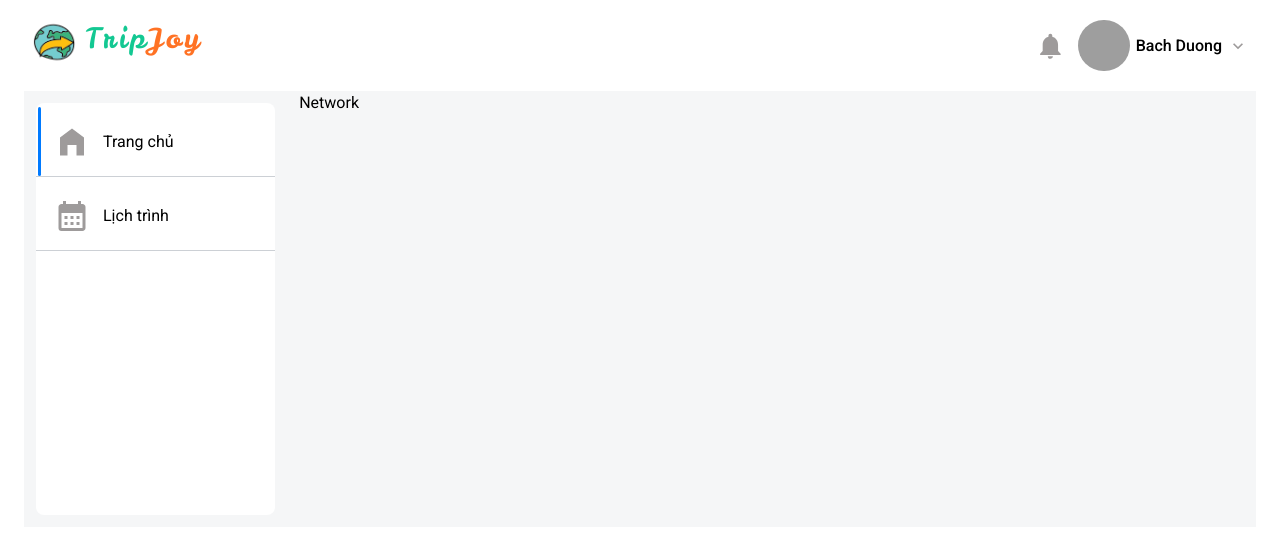
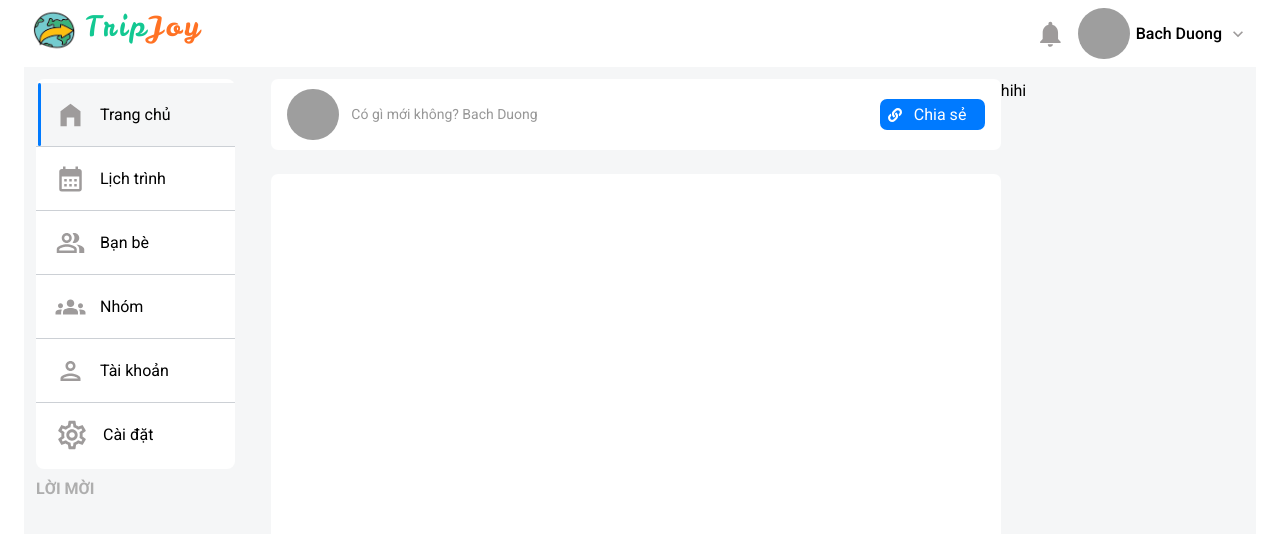
Before and after one commit to dilys23/TripJoy_Client_Website, a React (Vite) app: page / in a window 1280 px wide. Shown: the top 534 px of the page. Built offline with nearby package versions, Linux system fonts and the light colour scheme; grey boxes are pictures that could not be loaded.

Commit message:
ui network

```diff
--- a/src/components/Layout/DefaultLayout/DefaultLayout.jsx
+++ b/src/components/Layout/DefaultLayout/DefaultLayout.jsx
@@ -8,7 +8,7 @@
             <div className="mx-6 bg-bgGray ">
                 <div className='flex gap-x-3 w-full'>
                     <Sidebar></Sidebar>
-                    <div className="w-4/5">{children}</div>
+                    <div className="w-5/6">{children}</div>
                 </div>
             </div>
         </div>
--- a/src/components/Layout/components/Header/Header.jsx
+++ b/src/components/Layout/components/Header/Header.jsx
@@ -3,7 +3,7 @@
 import ava from '../../../../images/ava.jpg'
 function Header() {
     return (
-        <div className="flex justify-between px-8 py-5">
+        <div className="flex justify-between px-8 py-2">
             <div className='flex gap-x-2 cursor-pointer'>
                 <img src={logo} alt="logo" className="w-[35px] h-[34px] sm:w-[45px] sm:h-[44px]" />
                 <div className="w-[166px] h-[35px] flex">
@@ -22,7 +22,7 @@
                 </div>
             </div>
             <div className='flex items-center gap-x-3'>
-                <MdIcons.MdNotifications className='text-iconGray w-[23.74px] h-[30px] sm:w-[30.74px] sm:h-[40px]' />
+                <MdIcons.MdNotifications className='text-iconGray w-[23.74px] h-[30px] sm:w-[30.74px] sm:h-[40px] cursor-pointer' />
                 <div className='flex items-center gap-x-1.5 cursor-pointer'>
                     <img src={ava} alt="Avatar-user" className='w-[42px] h-[41px] sm:w-[52px] sm:h-[51px] rounded-90' />
                     <h3 className='sm:block font-medium text-base'>Bach Duong</h3>
--- /dev/null
+++ b/src/components/Layout/components/Posts/Post.jsx
@@ -0,0 +1,9 @@
+function Post() {
+    return (
+        <div className="w-full bg-white mb-6 sm:h-[453px] h-[300px] rounded-20">
+            <div></div>
+        </div>
+    );
+}
+
+export default Post;
--- /dev/null
+++ b/src/components/Layout/components/Posts/Posts.jsx
@@ -0,0 +1,13 @@
+import Post from "./Post";
+
+function Posts() {
+
+    return (
+        <div className="mt-6">
+            <Post></Post>
+            <Post></Post>
+        </div>
+    );
+}
+
+export default Posts;
--- /dev/null
+++ b/src/components/Layout/components/Posts/index.js
@@ -0,0 +1 @@
+export { default } from "./Posts"
--- a/src/components/Layout/components/Sidebar/Sidebar.jsx
+++ b/src/components/Layout/components/Sidebar/Sidebar.jsx
@@ -10,13 +10,14 @@
     };
 
     return (
-        <nav className='bg-white rounded-lg w-1/5 h-[412px] m-3'>
+        <div className='w-1/6 h-full m-3'>
+            <nav className='bg-white rounded-lg sm:h-[390px] h-[270px] items-center py-1'>
                 <SidebarItem
                     index={0}
                     isActive={isActive}
                     onClick={handleClick}
                     to={config.routes.network}
-                icon={<MdIcons.MdHomeFilled className='w-[38px] h-[36px] text-iconGray' />}
+                    icon={<MdIcons.MdHomeFilled className='sm:w-[35px] sm:h-[30px] w-[28px] h-[24px] text-iconGray' />}
                     title='Trang chủ'
                 ></SidebarItem>
                 <SidebarItem
@@ -24,11 +25,46 @@
                     isActive={isActive}
                     onClick={handleClick}
                     to={config.routes.plan}
-                icon={<MdIcons.MdCalendarMonth className='w-[38px] h-[36px] text-iconGray' />}
+                    icon={<MdIcons.MdCalendarMonth className='sm:w-[35px] sm:h-[30px] w-[28px] h-[24px] text-iconGray' />}
                     title='Lịch trình'
                 ></SidebarItem>
-
+                <SidebarItem
+                    index={2}
+                    isActive={isActive}
+                    onClick={handleClick}
+                    to={config.routes.plan}
+                    icon={<MdIcons.MdOutlinePeopleAlt className='sm:w-[35px] sm:h-[30px] w-[28px] h-[24px] text-iconGray' />}
+                    title='Bạn bè'
+                ></SidebarItem>
+                <SidebarItem
+                    index={3}
+                    isActive={isActive}
+                    onClick={handleClick}
+                    to={config.routes.plan}
+                    icon={<MdIcons.MdGroups className='sm:w-[35px] sm:h-[30px] w-[28px] h-[24px] text-iconGray' />}
+                    title='Nhóm'
+                ></SidebarItem>
+                <SidebarItem
+                    index={4}
+                    isActive={isActive}
+                    onClick={handleClick}
+                    to={config.routes.plan}
+                    icon={<MdIcons.MdOutlinePerson lendarMonth className='sm:w-[35px] sm:h-[30px] w-[28px] h-[24px] text-iconGray' />}
+                    title='Tài khoản'
+                ></SidebarItem>
+                <SidebarItem
+                    index={5}
+                    isActive={isActive}
+                    onClick={handleClick}
+                    to={config.routes.plan}
+                    icon={<MdIcons.MdOutlineSettings className='sm:w-[38px] sm:h-[34px] w-[28px] h-[24px] text-iconGray' />}
+                    title='Cài đặt'
+                ></SidebarItem>
             </nav>
+            <div className='mt-2'>
+                <span className='text-base text-[#AEAEAE] font-bold'>LỜI MỜI</span>
+            </div>
+        </div>
     );
 }
 
--- a/src/components/Layout/components/Sidebar/SidebarItem.jsx
+++ b/src/components/Layout/components/Sidebar/SidebarItem.jsx
@@ -3,11 +3,11 @@
 
 function SidebarItem({ index, isActive, onClick, icon, title, to }) {
     return (
-        <NavLink to={to} className={`flex items-center w-full h-[70px] gap-3 my-1 pl-[2px] border-bottom ${isActive === index} ? 'bg-bgGray' : ''}`}
+        <NavLink to={to} className={`flex items-center w-full sm:h-[64px] h-[45px] hover:bg-[#F2F2F2] gap-3 pl-[2px] ${index != 5 ? 'border-bottom' : ''} ${isActive === index ? 'bg-bgGray  transition duration-300 ease-in-out' : ''}`}
             onClick={() => onClick(index)}>
-            <span className={`w-[3px] h-full rounded-[26px] ${isActive === index ? 'bg-[#007AFF]' : 'bg-transparent'}`}></span>
+            <span className={`w-[3px] h-full rounded-[26px] ${isActive === index ? 'bg-[#007AFF]  transition duration-300 ease-in-out' : 'bg-transparent'}`}></span>
             {icon}
-            <span className='text-base text-center font-normal'>{title}</span>
+            <span className='text-center sm:font-normal sm:text-base hidden sm:block'>{title}</span>
         </NavLink>
     );
 }
--- a/src/index.css
+++ b/src/index.css
@@ -123,6 +123,9 @@
 .rounded-90 {
   border-radius: 90px;
 }
+.rounded-20 {
+  border-radius: 7px;
+}
 .border-bottom {
   border-bottom: 1px solid #ccd0d5;
 }
--- a/src/pages/Network/Network.jsx
+++ b/src/pages/Network/Network.jsx
@@ -1,6 +1,24 @@
+import ava from '../../images/ava.jpg'
+import * as MdIcons from "react-icons/fa";
+import Posts from '../../components/Layout/components/Posts';
 function Network() {
     return (
-        <div>Network</div>
+        <div className="flex w-full px-3 my-3">
+            <div className=" w-3/4">
+                <div className="bg-white w-full flex items-center px-4 h-[71px] justify-between rounded-20">
+                    <div className='flex gap-3 items-center cursor-pointer'>
+                        <img src={ava} alt="" className='sm:w-[52px] sm:h-[51px] w-[42px] h-[41px] rounded-90' />
+                        <span className='text-[11px] sm:text-[14px] text-[#979797]'>Có gì mới không? Bach Duong</span>
+                    </div>
+                    <div className='flex cursor-pointer border-none bg-[#007AFF] sm:w-[105px] sm:h-[31px] w-[40px] h-[30px] gap-3 pl-2 items-center  rounded-20 '>
+                        <MdIcons.FaLink className='text-white text-sm' />
+                        <span className='text-white sm:block hidden'>Chia sẻ</span>
+                    </div>
+                </div>
+                <Posts></Posts>
+            </div>
+            <div className="w=1/4">hihi</div>
+        </div>
     );
 }
 
```
Lines whose indentation alone changed are shown as unchanged.
